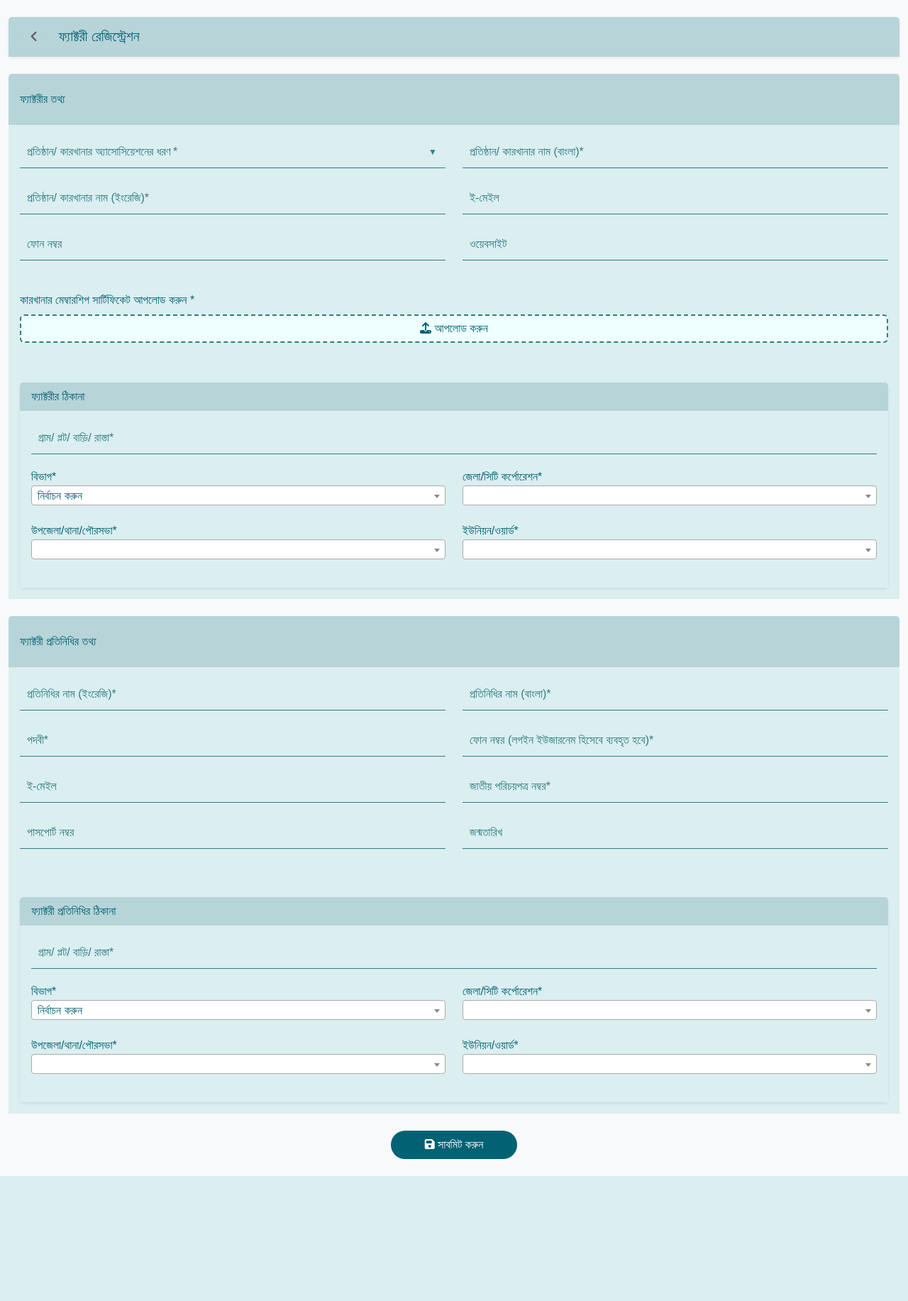
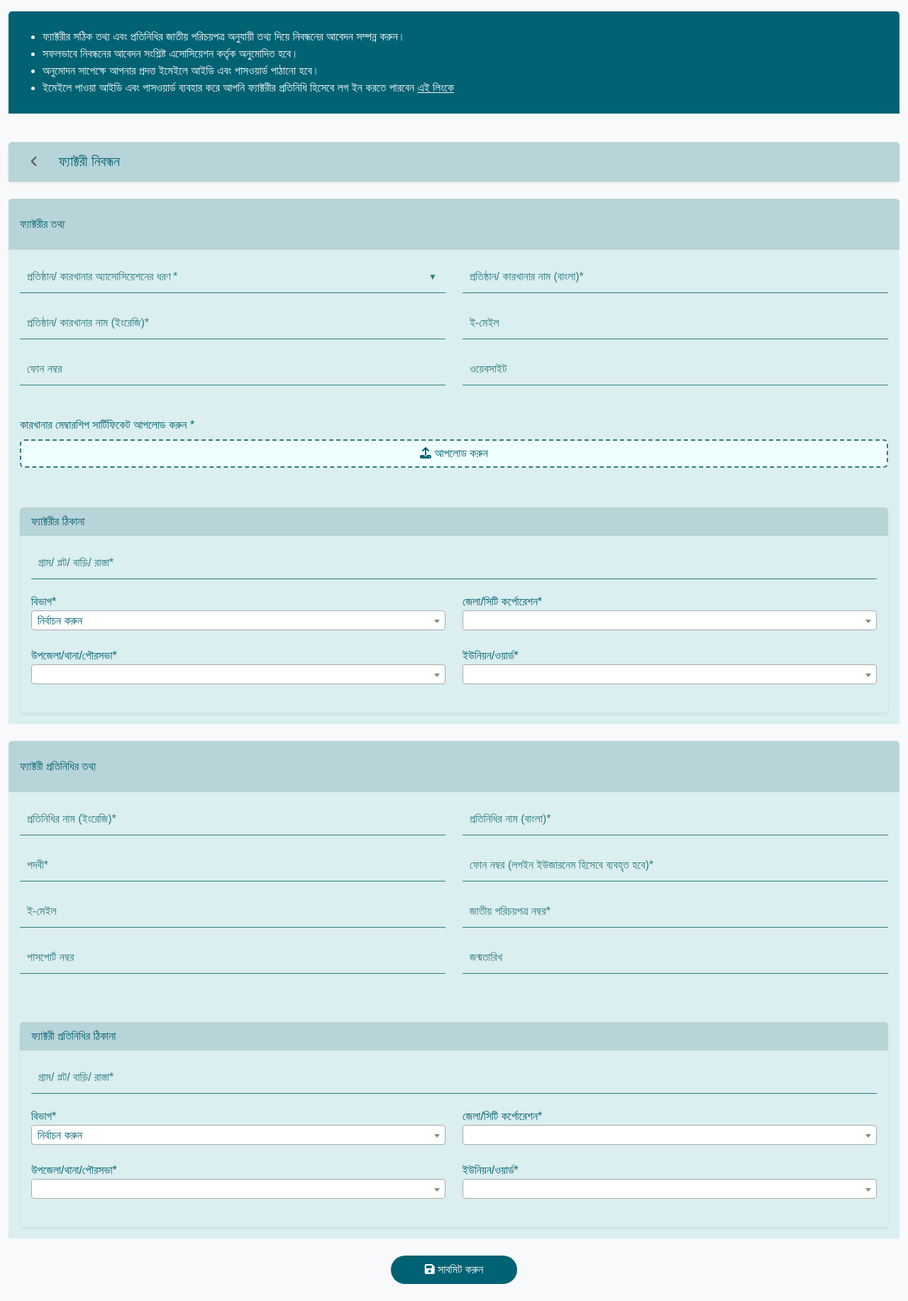
Before and after one commit to OpenIMIS-Bangladesh/factory-onboarding, a Flask app: page / in a window 1280 px wide. Shown: the whole page at 71% size. Before the commit the page ends 1657 px from the top, so only its background shows below. Run offline with Flask 3, Linux system fonts and the light colour scheme; data that the repository does not hold is empty; some libraries are stand-ins or nearby versions.

Commit message:
url problems fixed

```diff
--- a/app.py
+++ b/app.py
@@ -29,7 +29,8 @@ def inject_globals():
     return {
         'app_name': os.getenv('APP_NAME'),
         'developer': os.getenv('DEVELOPER'),
-        'main_page': os.getenv('MAIN_PAGE'),
+        'cf_page': os.getenv('CF_PAGE'),
+        'eis_page': os.getenv('EIS_PAGE'),
         'url_alias': url_alias
     }
 
--- a/static/css/style.css
+++ b/static/css/style.css
@@ -12,7 +12,7 @@ p{
     color: #006273 !important;
 }
 
-span, div, a, li, td, th{
+span, div, td, th{
     color: #006273 !important;
 }
 
--- a/templates/index.html
+++ b/templates/index.html
@@ -4,7 +4,7 @@
 <head>
     <meta charset="UTF-8">
     <meta name="viewport" content="width=device-width, initial-scale=1.0">
-    <title>ফ্যাক্টরী রেজিস্ট্রেশন</title>
+    <title>ফ্যাক্টরী নিবন্ধন </title>
     <link rel="stylesheet" href="{{ url_for('static', filename='css/bootstrap.min.css') }}">
     <link rel="stylesheet" href="{{ url_for('static', filename='css/style.css') }}">
     <link rel="stylesheet" href="{{ url_for('static', filename='fontawesome-free/css/all.min.css') }}">
@@ -30,15 +30,34 @@
     </div>
     {% endif %}
 
+    <div class="container-fluid bg-light py-3" style="position: sticky; z-index: 2000; top: 0; left: 0;">
+        <div class="row">
+            <div class="col-md-12">
+                <div class="card">
+                    <div class="card-header text-light" style="background-color: #006273;">
+                        <p>
+                            <ul class="text-left text-light">
+                                <li>ফ্যাক্টরীর সঠিক তথ্য এবং প্রতিনিধির জাতীয় পরিচয়পত্র অনুযায়ী তথ্য দিয়ে নিবন্ধনের আবেদন সম্পন্ন করুন।</li>
+                                <li>সফলভাবে নিবন্ধনের আবেদন সংশ্লিষ্ট এসোসিয়েশন কর্তৃক অনুমোদিত হবে।</li>
+                                <li>অনুমোদন সাপেক্ষে আপনার প্রদত্ত ইমেইলে আইডি এবং পাসওয়ার্ড পাঠানো হবে।</li>
+                                <li>ইমেইলে পাওয়া আইডি এবং পাসওয়ার্ড ব্যবহার করে আপনি ফ্যাক্টরীর প্রতিনিধি হিসেবে লগ ইন করতে পারবেন <a href="" id="page_link" class="text-reset text-decoration-underline">এই লিংকে</a></li>
+                            </ul>
+                        </p>
+                    </div>
+                </div>
+            </div>
+        </div>
+    </div>
+
     <div class="container-fluid mt-4">
         <div class="row">
             <div class="col-md-12">
                 <div class="card shadow-sm">
                     <div class="card-header text-left">
-                        <button class="icon-circle" onclick="window.location.href='{{main_page}}'">
+                        <button class="icon-circle" onclick="window.location.href.includes('eis')?window.location.href='{{eis_page}}':window.location.href='{{cf_page}}'">
                             <i class="fas fa-angle-left"></i>
                         </button>
-                        <span><h5 class="d-inline">ফ্যাক্টরী রেজিস্ট্রেশন</h5></span>
+                        <span><h5 class="d-inline">ফ্যাক্টরী নিবন্ধন </h5></span>
                     </div>
                 </div>
             </div>
@@ -335,6 +354,12 @@
                 language: 'bn'
 
             });
+
+            if(window.location.href.includes('eis')){
+                $('#page_link').attr('href', '{{eis_page}}');
+            } else {
+                $('#page_link').attr('href', '{{cf_page}}');
+            }
         });
 
 
```
Also changed, not shown: 2 other files.
